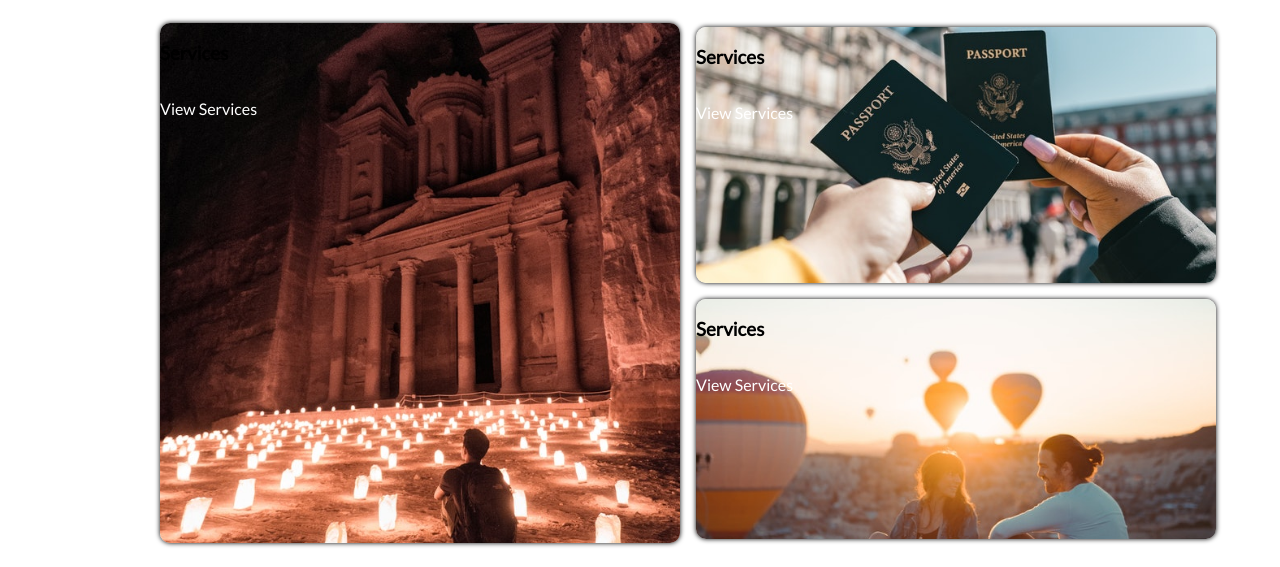
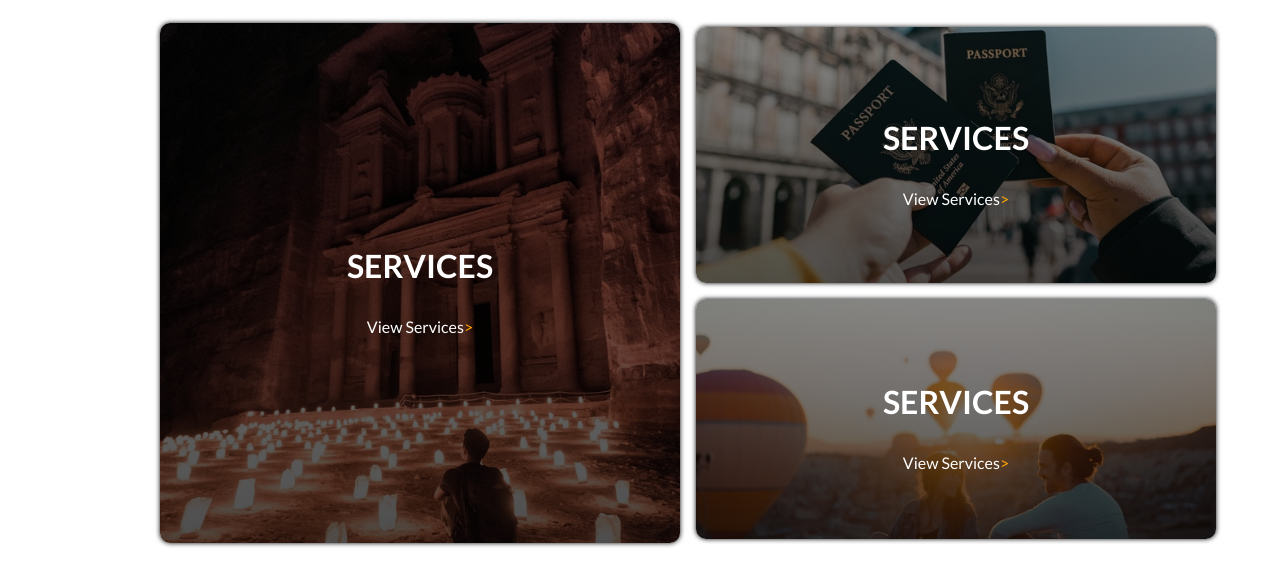
Before and after one commit to WeskerResidente/travel-together, a website: page index.html in a window 1280 px wide. Shown: the part 692-1259 px from the top of the page. Drawn offline with Linux system fonts and the light colour scheme.

Commit message:
3 commit

```diff
--- a/assets/scss/base/_base.scss
+++ b/assets/scss/base/_base.scss
@@ -17,6 +17,12 @@ h2 {
     font-size: 2rem;
 
 }
+h3{
+    font-family: variable.$font-bold;
+    color: variable.$color-secondary;
+    font-size: 2rem;
+    text-transform:uppercase;
+}
 p {
     font-family: variable.$font-regular;
     color: variable.$color-secondary;
--- a/assets/scss/components/_img.scss
+++ b/assets/scss/components/_img.scss
@@ -1,5 +1,9 @@
 .picture {
     border-radius: 10px;
     box-shadow: 0 0 5px black;
+    align-items: center;
+    align-content: center;
+    background: linear-gradient(rgba(0, 0, 0, 0.5), rgba(0, 0, 0, 0.5))
+
 
 }
--- a/assets/scss/layout/_section2.scss
+++ b/assets/scss/layout/_section2.scss
@@ -5,34 +5,43 @@
 .services {
     margin-top: 2rem;
     display: flex;
-
         .srv1 {
-            background-image: url(/assets/img/homme-assis-batiment.jpg);
+            background:linear-gradient(rgba(0, 0, 0, 0.459), rgba(0, 0, 0, 0.692)), url(/assets/img/homme-assis-batiment.jpg);
             background-size: cover;
             background-position: center;
             height: 65vh;
         }
         .srv2 {
-            background-image: url(/assets/img/passport.jpg);
+            background:linear-gradient(rgba(0, 0, 0, 0.459), rgba(0, 0, 0, 0.692)), url(/assets/img/passport.jpg);
             background-size: cover;
             background-position: center;
             height: 32vh;
         }
         .srv3 {
-            background-image: url(/assets/img/montgolfiere.jpg);
+            background:linear-gradient(rgba(0, 0, 0, 0.459), rgba(0, 0, 0, 0.692)), url(/assets/img/montgolfiere.jpg);
             background-size: cover;
             background-position: center;
             height: 30vh;
             margin-top: 1rem;
+
+
         }
     div {
         width: 100%;
-        display:flex;
-        flex-direction: column;
         margin-right: 1rem;
     }
     .passeport {
         margin-top: 6em;
 
     }
+    h3 {
+        text-align: center;
+    }
+    p  {
+        text-align: center;
+    }
+    p::after {
+        content: ">";
+        color: orange;
+    }
 }
```
Also changed, not shown: assets/css/style.css, 1 other file.
